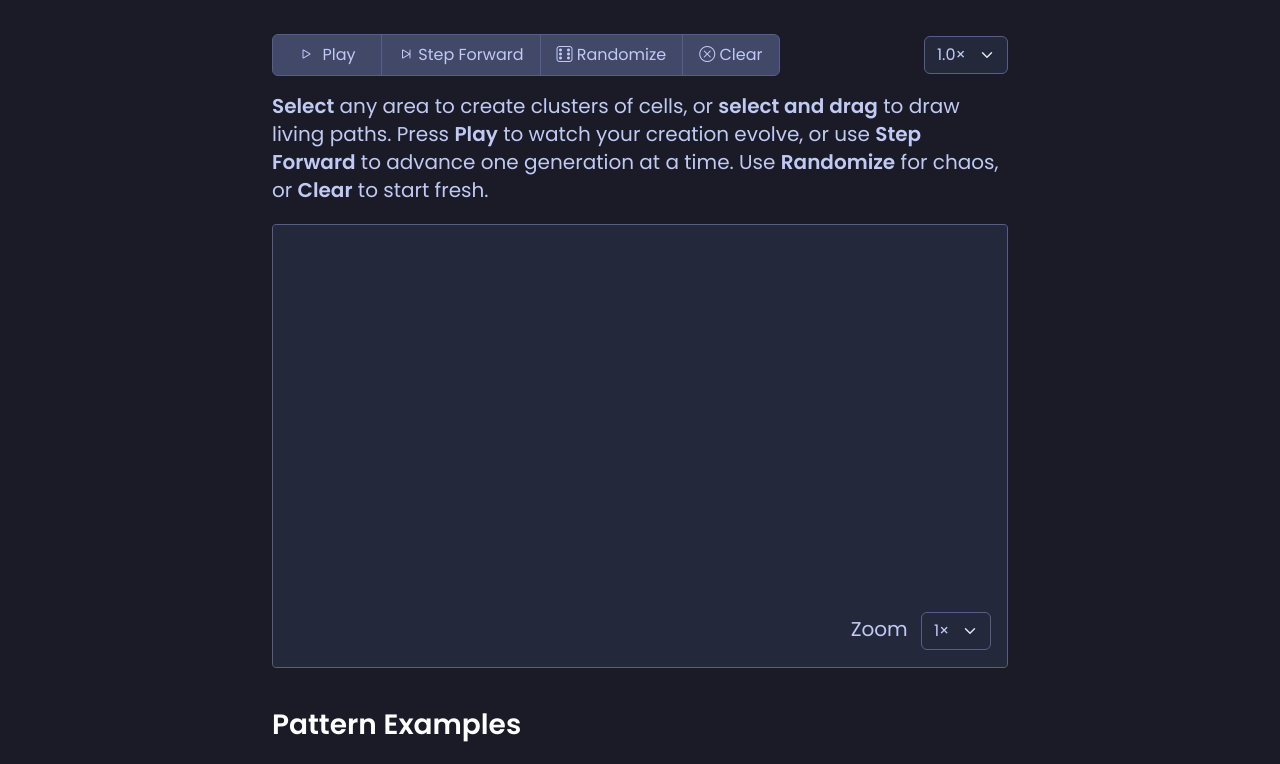
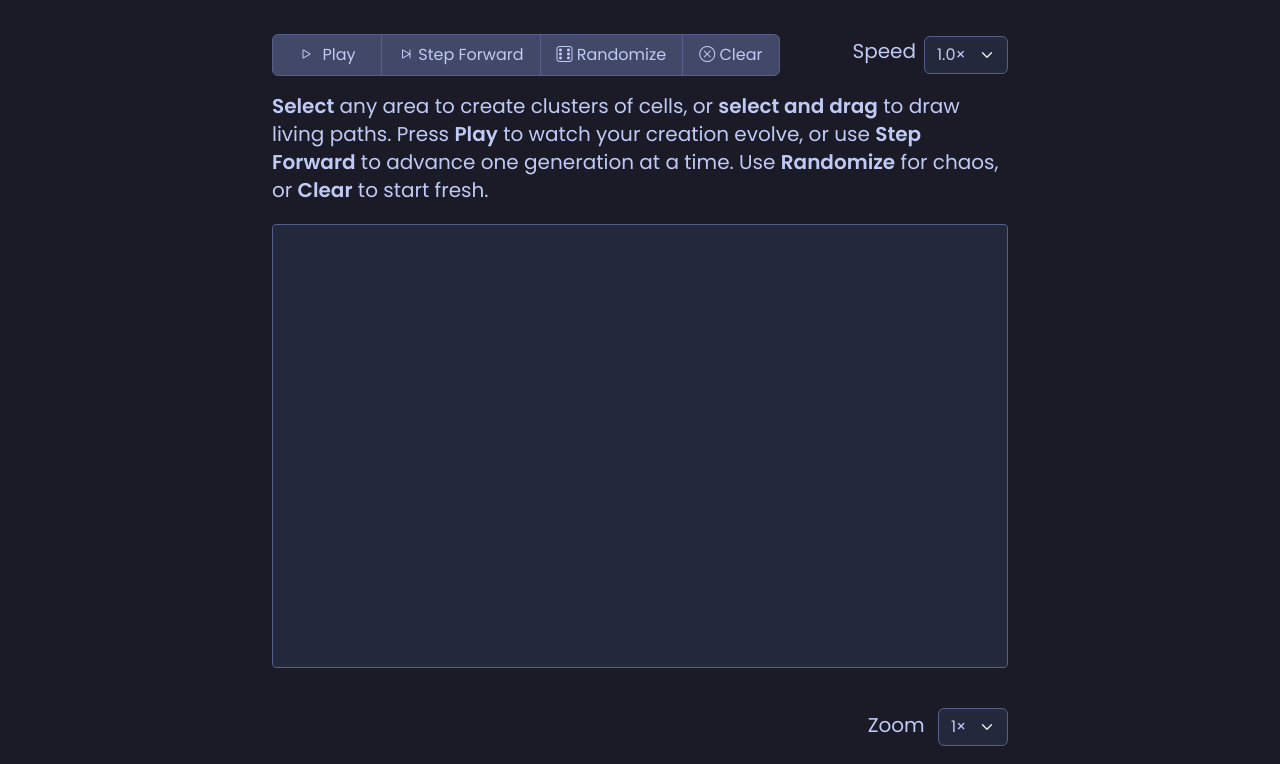
Before and after one commit to blakecrosley/supahost, a plain HTML site: page game-of-life.html in a window 1280 px wide. Shown: the part 158-922 px from the top of the page. Drawn offline with nearby package versions, Linux system fonts and the light colour scheme.

Commit message:
Enhance game-of-life.html: Improve UI with new speed and zoom controls
- Added a label for the speed selection dropdown to enhance accessibility.
- Moved the zoom controls directly below the game board for better visibility and user experience.
- Adjusted styling for the zoom controls to include top and bottom margins for improved layout.

```diff
--- a/game-of-life.html
+++ b/game-of-life.html
@@ -237,7 +237,8 @@
               </button>
             </div>
             <!-- Speed select -->
-            <div class="ms-3">
+            <div class="ms-3 d-inline-flex align-items-center">
+              <label for="speedSelect" class="form-label me-2">Speed</label>
               <select id="speedSelect" class="form-select" style="width:auto;" aria-label="Speed">
                 <option value="0.5">0.5×</option>
                 <option value="1.0" selected>1.0×</option>
@@ -263,14 +264,16 @@
           <div id="gridWrapper">
             <div id="grid"></div>
           </div>
-          <div style="position: absolute; bottom: 1rem; right: 1rem;">
+        </div>
+
+        <!-- New Zoom controls directly below game board, 1em top/bottom margin -->
+        <div style="margin: 1em 0; text-align: right;">
           <label for="zoomSelect" class="form-label me-2">Zoom</label>
           <select id="zoomSelect" class="form-select d-inline-block" style="width:auto;">
             <option value="1" selected>1×</option>
             <option value="2">2×</option>
             <option value="3">3×</option>
           </select>
-          </div>
         </div>
 
         <!-- Pattern section -->
```
Lines whose indentation alone changed are shown as unchanged.
